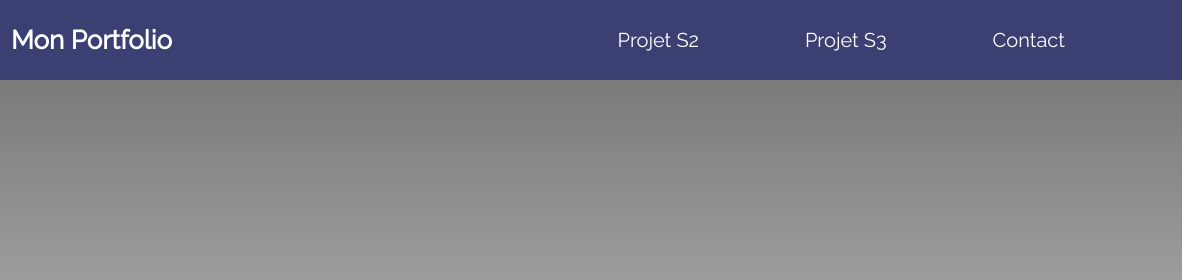
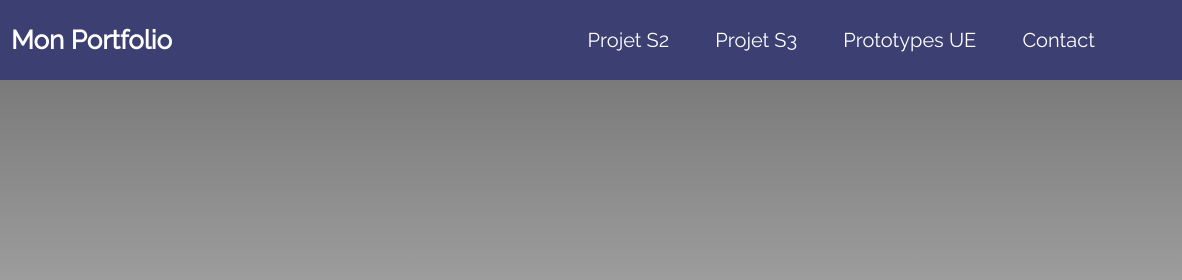
Before and after one commit to St0rmio/portfolio, a plain HTML site: page index.html in a window 1280 px wide. Shown: the top 280 px of the page, 98-1280 px from the left. Drawn offline with Linux system fonts and the light colour scheme.

Commit message:
Update index.html

```diff
--- a/index.html
+++ b/index.html
@@ -22,6 +22,7 @@
 			<ul>
 				<li><a href="projet-s2.html">Projet S2</a></li>
 				<li><a href="projet-s3.html">Projet S3</a></li>
+				<li><a href="prototypes-ue.html">Prototypes UE</a></li>
 				<li><a href="contact.html">Contact</a></li>
 			</ul>
 		</nav>
```
